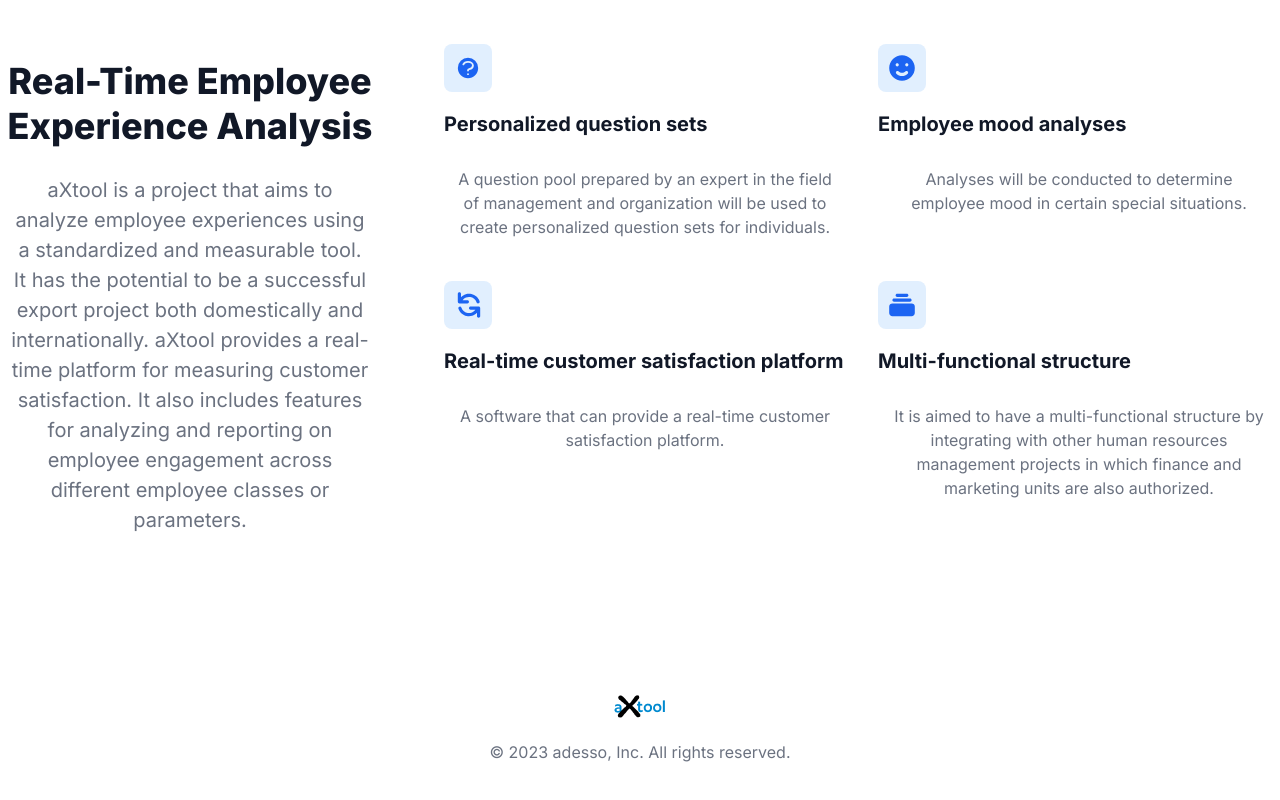
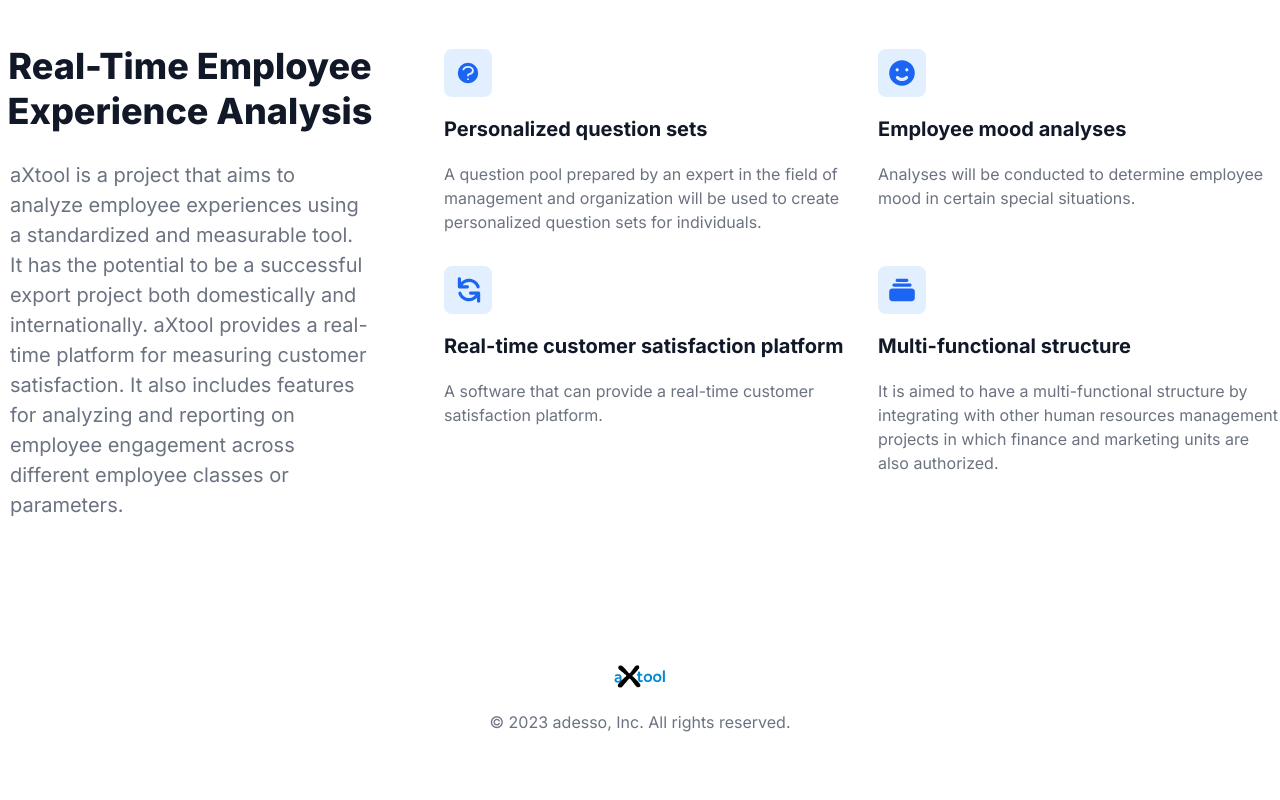
Before and after one commit to yunusemreaksu/aXtool-landing-page, a Next.js app: page / in a window 1280 px wide. Shown: the part 1420-2220 px from the top of the page. Built offline with nearby package versions, Linux system fonts and the light colour scheme.

Commit message:
Styling changes

```diff
--- a/app/components/features.tsx
+++ b/app/components/features.tsx
@@ -12,7 +12,7 @@
           <h5 className="text-center text-4xl font-extrabold leading-[45px] text-gray-900">
             {cta.title}
           </h5>
-          <p className="p-2.5 text-center text-xl font-normal leading-[30px] text-gray-500">
+          <p className="p-2.5 text-center text-xl font-normal leading-[30px] text-gray-500 md:text-start">
             {cta.description}
           </p>
         </div>
@@ -29,7 +29,7 @@
                 <h6 className="text-center text-xl font-bold leading-[25px] text-gray-900">
                   {top.title}
                 </h6>
-                <p className="p-2.5 text-center text-base font-normal text-gray-500">
+                <p className="p-2.5 text-center text-base font-normal text-gray-500 md:p-0 md:text-start">
                   {top.description}
                 </p>
               </div>
@@ -47,7 +47,7 @@
                 <h6 className="text-center text-xl font-bold leading-[25px] text-gray-900">
                   {bottom.title}
                 </h6>
-                <p className="p-2.5 text-center text-base font-normal text-gray-500">
+                <p className="p-2.5 text-center text-base font-normal text-gray-500 md:p-0 md:text-start">
                   {bottom.description}
                 </p>
               </div>
--- a/app/components/footer.tsx
+++ b/app/components/footer.tsx
@@ -3,7 +3,7 @@
 export default function Footer() {
   return (
     <footer className="flex w-full flex-col items-center p-0">
-      <div className="flex flex-col items-center px-0 py-16">
+      <div className="flex flex-col items-center px-0 py-4 md:py-16">
         <div className="flex h-[70px] w-[384px] flex-col items-center justify-center gap-6 p-0">
           <Image
             src={'/images/footer/footer-image.png'}
```
